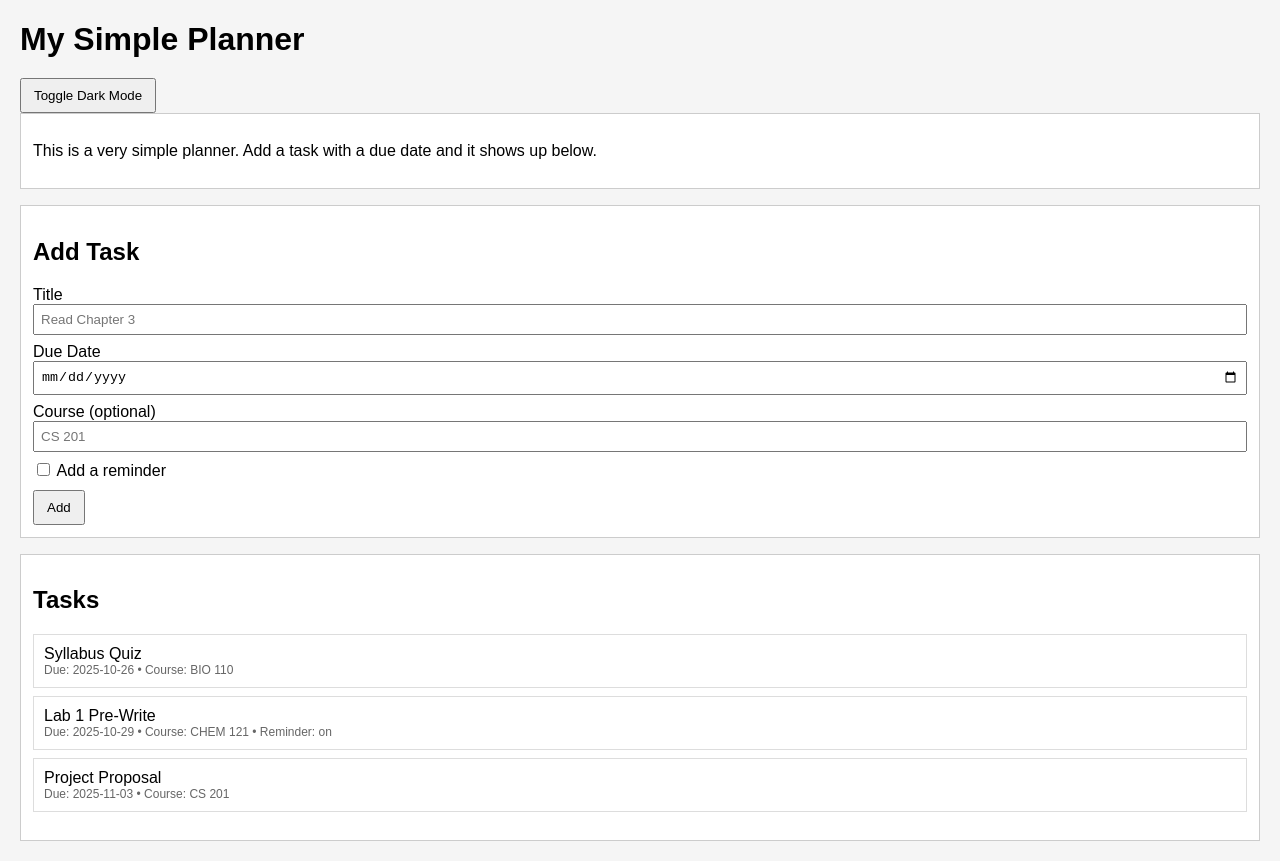
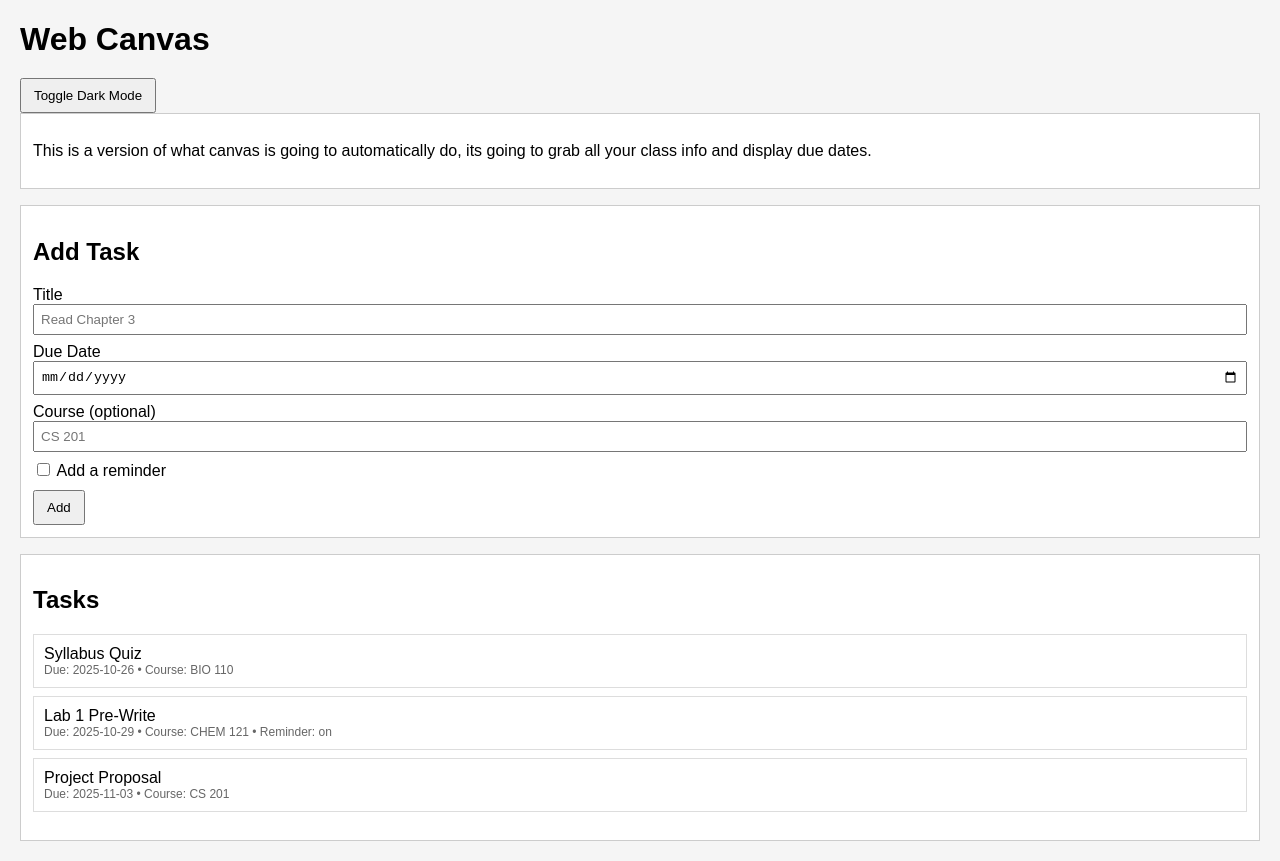
Before and after one commit to apgarns/CanvasWeb, a plain HTML site: page index.html in a window 1280 px wide. Drawn offline with Linux system fonts and the light colour scheme.

Commit message:
Update index.html

```diff
--- a/index.html
+++ b/index.html
@@ -2,7 +2,7 @@
 <html>
 <head>
   <meta charset="utf-8">
-  <title>Very Simple Planner</title>
+  <title>Web Canvas</title>
   <style>
     body { font-family: Arial, sans-serif; margin: 20px; background:#f5f5f5; color:#000; transition: all 0.3s; }
     h1 { margin-bottom: 10px; }
@@ -23,11 +23,11 @@
 </head>
 <body>
 
-  <h1>My Simple Planner</h1>
+  <h1>Web Canvas</h1>
   <button id="darkModeBtn">Toggle Dark Mode</button>
 
   <div class="box">
-    <p>This is a very simple planner. Add a task with a due date and it shows up below.</p>
+    <p>This is a version of what canvas is going to automatically do, its going to grab all your class info and display due dates.</p>
   </div>
 
   <div class="box">
```
